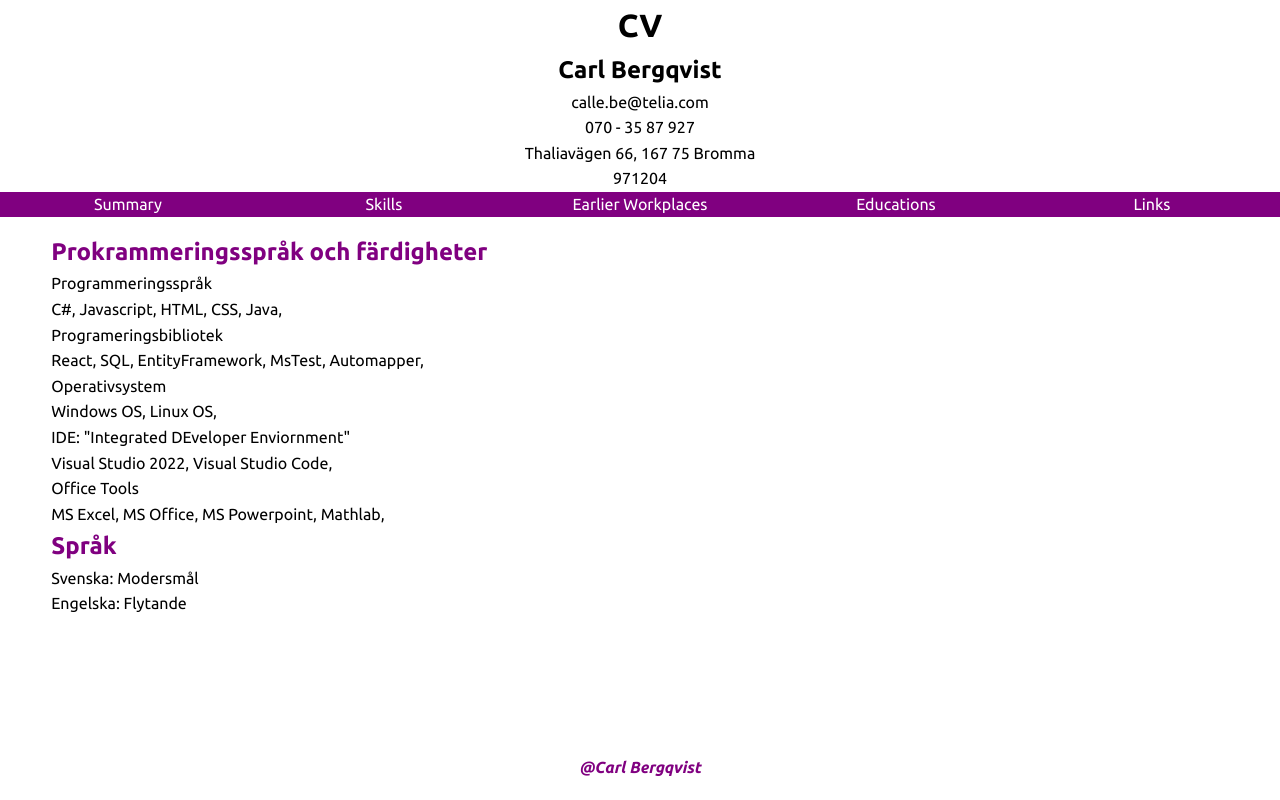
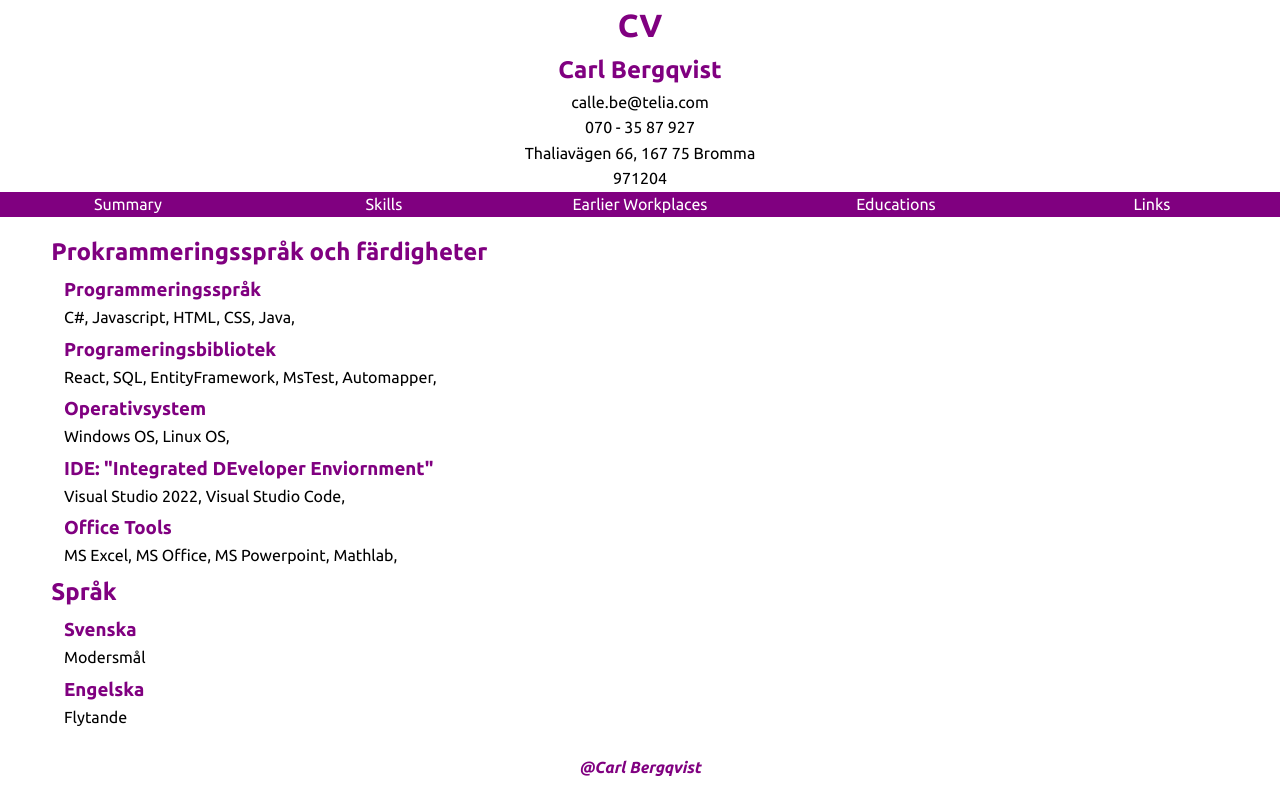
Before and after one commit to bap-ba-bip-boop/cv-hemsida, a React (Create React App) app: page / in a window 1280 px wide. Both pictures are taken after a click on the link "Skills". Built offline with nearby package versions, Linux system fonts and the light colour scheme.

Commit message:
all pages styled

```diff
--- a/src/Components/Header.js
+++ b/src/Components/Header.js
@@ -4,8 +4,8 @@ import appSettings from '../Settings/Components/Header.json';
 export const Header = () => {
   return (
     <header className="siteHeader">
-      <h1>{appSettings.Title}</h1>
-      <h2>{appSettings.Name}</h2>
+      <h1 className='siteHeaderTitle'>{appSettings.Title}</h1>
+      <h2 className='siteHeaderTitle'>{appSettings.Name}</h2>
       <p>{appSettings.Email}</p>
       <p>{appSettings.Telephone}</p>
       <p>{appSettings.Address}</p>
--- a/src/Components/Main Pages/Links.js
+++ b/src/Components/Main Pages/Links.js
@@ -8,7 +8,7 @@ export const Links = () => {
     {
         appSettings.links.map( (link, i) =>
           <a className = 'socialMediaLink' key = {i} href={link.link}>
-            <box-icon name={link.linkIcon} type='logo'/>
+            <box-icon color='white' name={link.linkIcon} type='logo'/>
             {link.linkText}
             </a>
         )
--- a/src/Components/Main Pages/Main Components/ITStuffComponent.js
+++ b/src/Components/Main Pages/Main Components/ITStuffComponent.js
@@ -2,8 +2,8 @@ import React from 'react'
 
 export const ITStuffComponent = props => {
   return (
-    <div key ={props.CategoryName}>
-      <p>{props.CategoryName}</p>
+    <div className='categoryContainer' key ={props.CategoryName}>
+      <h3 className='categoryContainerTitle'>{props.CategoryName}</h3>
       {props.items.map(item => <span key={item}>{item}, </span>)}
     </div>
   )
--- a/src/Components/Main Pages/Main Components/LanguageComponent.js
+++ b/src/Components/Main Pages/Main Components/LanguageComponent.js
@@ -2,9 +2,9 @@ import React from 'react'
 
 export const LanguageComponent = props => {
   return (
-    <div>
-      <span>{props.languageName}</span>
-      <span>: {props.level}</span>
+    <div className='languageContainer'>
+      <h3 className='languageContainerTitle'>{props.languageName}</h3>
+      <p>{props.level}</p>
     </div>
   )
 }
--- a/src/Components/Main Pages/Skills.js
+++ b/src/Components/Main Pages/Skills.js
@@ -22,7 +22,7 @@ export const Skills = () => {
       <section>
           <h2 className='skillsTitle'>{appSettings.languageTitle}</h2>
           {
-          appSettings.spokenLanguages.map((language,i) =>
+          appSettings.spokenLanguages.map( (language,i) =>
             <LanguageComponent
             key={i}
             languageName={language.languageName}
--- a/src/Components/Main Pages/Summary.js
+++ b/src/Components/Main Pages/Summary.js
@@ -4,17 +4,17 @@ import React from 'react'
 export const Summary = () => {
   return (
     <>
-        <h3>{appSettings.goalTitle}</h3>
-        <p>{appSettings.goalText}</p>
+        <h2 className='summaryTopicTitle'>{appSettings.goalTitle}</h2>
+        <p className='summaryTopicContent'>{appSettings.goalText}</p>
 
 
-        <h3>{appSettings.profileTitle}</h3>
-        <ul>
+        <h2 className='summaryTopicTitle'>{appSettings.profileTitle}</h2>
+        <ul className='summaryTopicList'>
           {appSettings.profileContent.map(item => <li key={item}>{item}</li>)}
         </ul>
 
-        <h3>{appSettings.personalTitle}</h3>
-        <p>{appSettings.personalContent}</p>
+        <h2 className='summaryTopicTitle'>{appSettings.personalTitle}</h2>
+        <p className='summaryTopicContent'>{appSettings.personalContent}</p>
     </>
   )
 }
--- a/src/Style/style.css
+++ b/src/Style/style.css
@@ -17,6 +17,10 @@
     grid-area: header;
     display: block;
     text-align: center;
+}
+
+.siteHeaderTitle{
+    color: purple;
 }
 
 .siteNav{
@@ -55,7 +59,25 @@
     text-align: center;
 }
 
-/*WorkplaceContent*/
+/*SummaryPage*/
+.summaryTopicTitle{
+    color: purple;
+}
+
+.summaryTopicText{
+    display: block;
+    margin: 0.5vh 0vw;
+    padding: 0vh 1vw;
+}
+
+.summaryTopicList{
+    list-style-type: disc;
+    display: block;
+    margin: 0.5vh 0vw;
+    padding: 0vh 1vw;
+}
+
+/*WorkplacePage*/
 .workplaceContainter{
     border: 1px solid purple;
     border-radius: 5px;
@@ -81,7 +103,7 @@
     list-style-type: disc;
 }
 
-/*WorkplaceContent*/
+/*EducationPage*/
 .educationContainter{
     border: 1px solid purple;
     border-radius: 5px;
@@ -100,8 +122,38 @@
     color: purple;
 }
 
-/*Links*/
+.categoryContainer{
+    display: block;
+    margin: 0.5vh 0vw;
+    padding: 0vh 1vw;
+}
+
+.categoryContainerTitle{
+    color: purple;
+}
+
+.languageContainer{
+    display: block;
+    margin: 0.5vh 0vw;
+    padding: 0vh 1vw;
+}
+
+.languageContainerTitle{
+    color: purple;
+}
+
+/*LinksPage*/
 .socialMediaLink{
-    display: block;
+    background-color: purple;
+    border-radius: 15px;
+    color: white;
+    display: inline-flex;
     font-size: 1.0em;
+    text-align: center;
+    margin: 0.5vh 0.5vw;
+    padding: 0.5vh 1vw;
 }
+
+.socialMediaLink:hover{
+    background-color: rgb(64, 0, 64);
+}
```
